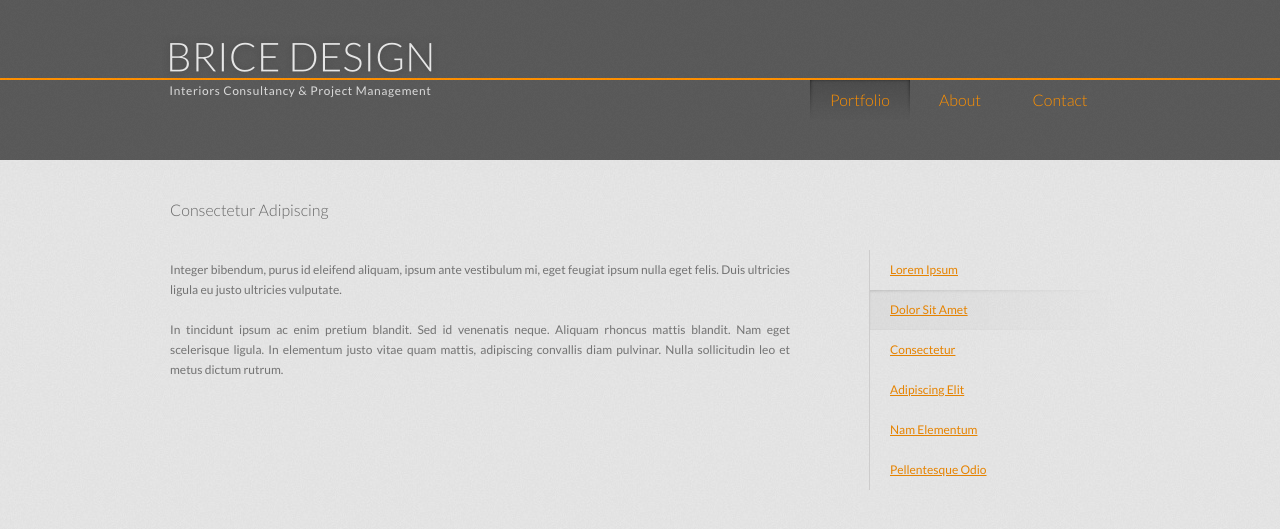
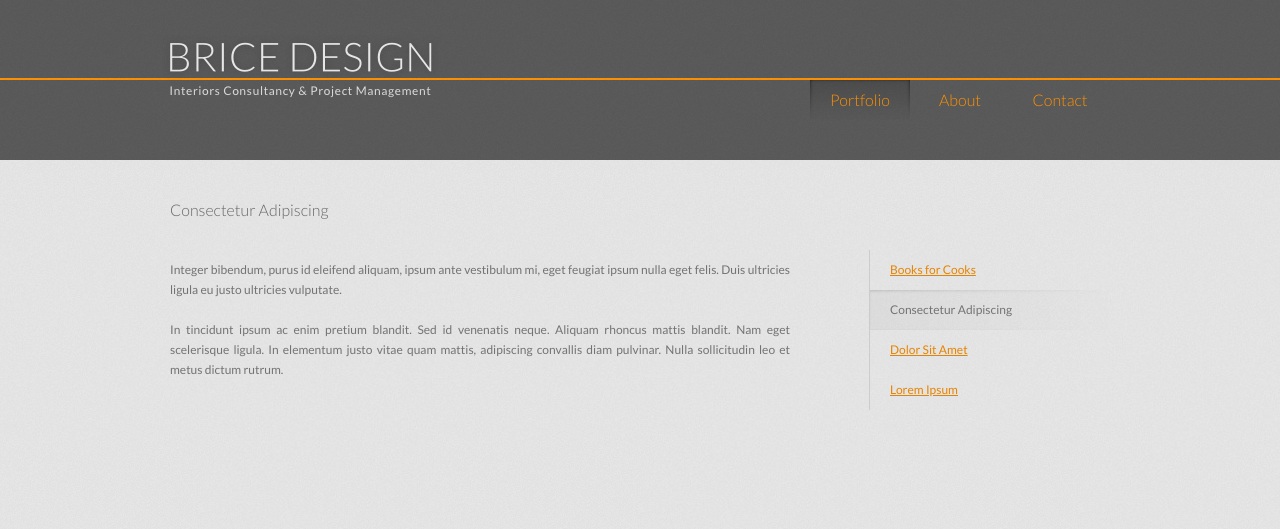
Before and after one commit to bricedesign/bricedesign.github.io, a Jekyll site: the page built from _posts/2013-10-08-consectetur-adipiscing.html, in a window 1280 px wide. Shown: the top 529 px of the page. Built offline with Jekyll 4.4.1, drawn with Linux system fonts in a browser that asks for light colours; Markdown is read by kramdown in place of the engine named in the settings.

Commit message:
Added working all projects nav with iteration

```diff
--- a/_includes/all-projects-nav.html
+++ b/_includes/all-projects-nav.html
@@ -2,11 +2,12 @@
   <h4>All Other Projects</h4>
 
   <ul>
-    <li><a href="#">Lorem Ipsum</a></li>
-    <li class="here"><a href="#">Dolor Sit Amet</a></li>
-    <li><a href="#">Consectetur</a></li>
-    <li><a href="#">Adipiscing Elit</a></li>
-    <li><a href="#">Nam Elementum</a></li>
-    <li><a href="#">Pellentesque Odio</a></li>
+    {% for post in site.posts %}
+      {% if page.url == post.url %}
+        <li class="here">{{ post.title }}</li>
+      {% else %}
+        <li><a href="{{ post.url }}">{{ post.title }}</a></li>
+      {% endif %}
+    {% endfor %}
   </ul>
 </nav>
```
